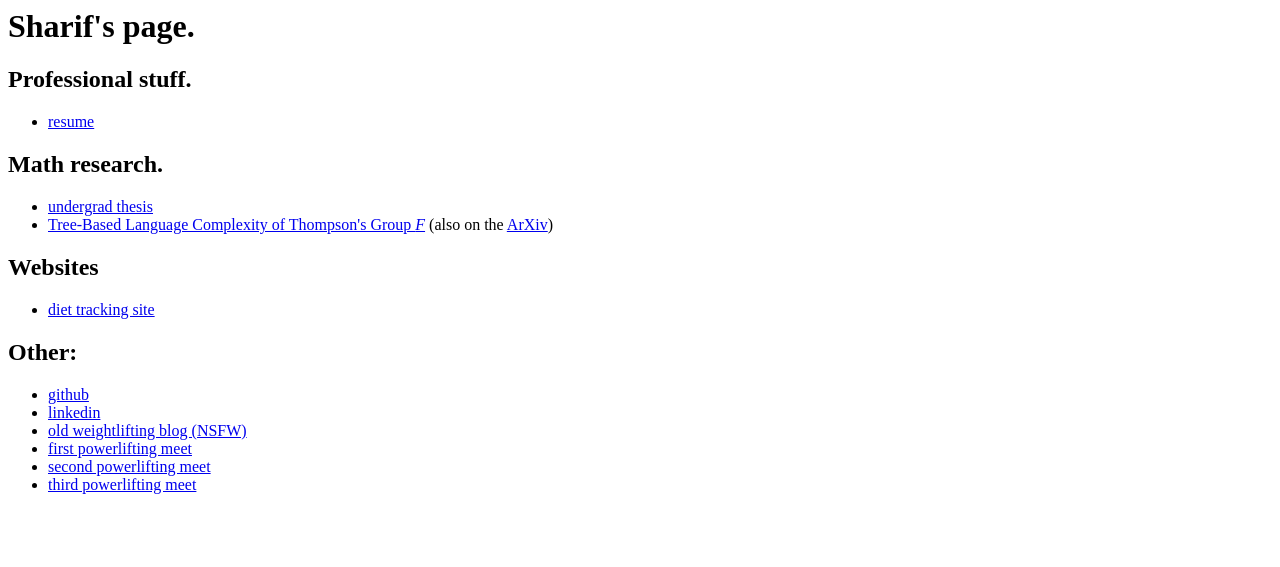
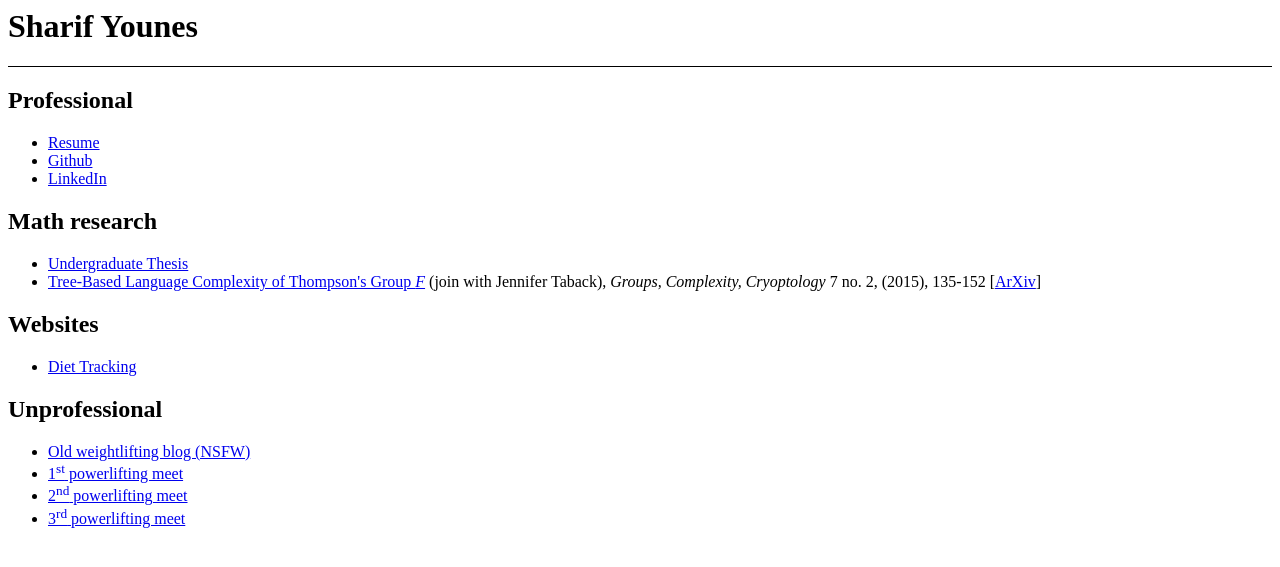
Before and after one commit to sharifyounes/sy, a Flask app: page / in a window 1280 px wide. Shown: the top 567 px of the page. Run offline with Flask 2, Linux system fonts and the light colour scheme; parts of the project's set-up code (start-up, migrations or seed data) failed here and were passed over.

Commit message:
TOTAL overhaul

```diff
--- a/sy/templates/home.html
+++ b/sy/templates/home.html
@@ -1,29 +1,44 @@
+<html>
+  <head></head>
 
-<h1>Sharif's page.</h1>
+  <style>
+    div.header {
+      border-bottom: 1px solid black;
+    }
+
+  </style>
+
+  <body>
+    <div class="header">
+      <h1>Sharif Younes</h1>
+    </div>
 
 
-<h2>Professional stuff.</h2>
+    <h2>Professional</h2>
     <ul>
-  <li><a href="{{ url_for('static', filename='pdf/sy-resume.pdf') }}">resume</a></li>
+      <li><a href="{{ url_for('static', filename='pdf/sy-resume.pdf') }}">Resume</a></li>
+      <li><a href="https://github.com/sharifyounes">Github</a></li>
+      <li><a href="https://www.linkedin.com/in/sharifyounes">LinkedIn</a></li>
+
     </ul>
 
-<h2>Math research.</h2>
+    <h2>Math research</h2>
     <ul>
-  <li><a href="{{ url_for('static', filename='pdf/undergrad-thesis.pdf') }}">undergrad thesis</a></li>
-  <li><a href="{{ url_for('static', filename='pdf/tree-based-language-complexity.pdf') }}">Tree-Based Language Complexity of Thompson's Group <i>F</i></a> (also on the <a href="http://arxiv.org/pdf/1501.04315v2.pdf">ArXiv</a>)</li>
+      <li><a href="{{ url_for('static', filename='pdf/undergrad-thesis.pdf') }}">Undergraduate Thesis</a></li>
+      <li><a href="{{ url_for('static', filename='pdf/tree-based-language-complexity.pdf') }}">Tree-Based Language Complexity of Thompson's Group <i>F</i></a> (join with Jennifer Taback), <i>Groups, Complexity, Cryoptology</i> 7 no. 2, (2015), 135-152 [<a href="http://arxiv.org/pdf/1501.04315v2.pdf">ArXiv</a>]</li>
     </ul>
 
     <h2>Websites</h2>
     <ul>
-  <li><a href="http://onetrackdiet.com">diet tracking site</a></li>
+      <li><a href="http://onetrackdiet.com">Diet Tracking</a></li>
     </ul>
-<h2>Other:</h2>
+    <h2>Unprofessional</h2>
 
     <ul>
-  <li><a href="https://github.com/sharifyounes">github</a></li>
-  <li><a href="https://www.linkedin.com/in/sharifyounes">linkedin</a></li>
-  <li><a href="http://shariflifts.blogspot.com/">old weightlifting blog (NSFW)</a></li>
-  <li><a href="https://www.youtube.com/watch?v=yUfbC_Knnms">first powerlifting meet</a></li>
-  <li><a href="https://www.youtube.com/watch?v=KFDO92rbbEc">second powerlifting meet</a></li>
-  <li><a href="https://www.youtube.com/watch?v=Kw5E51ztQPw">third powerlifting meet</a></li>
+      <li><a href="http://shariflifts.blogspot.com/">Old weightlifting blog (NSFW)</a></li>
+      <li><a href="https://www.youtube.com/watch?v=yUfbC_Knnms">1<sup>st</sup> powerlifting meet</a></li>
+      <li><a href="https://www.youtube.com/watch?v=KFDO92rbbEc">2<sup>nd</sup> powerlifting meet</a></li>
+      <li><a href="https://www.youtube.com/watch?v=Kw5E51ztQPw">3<sup>rd</sup> powerlifting meet</a></li>
     </ul>
+  </body>
+</html>
```
Lines whose indentation alone changed are shown as unchanged.
